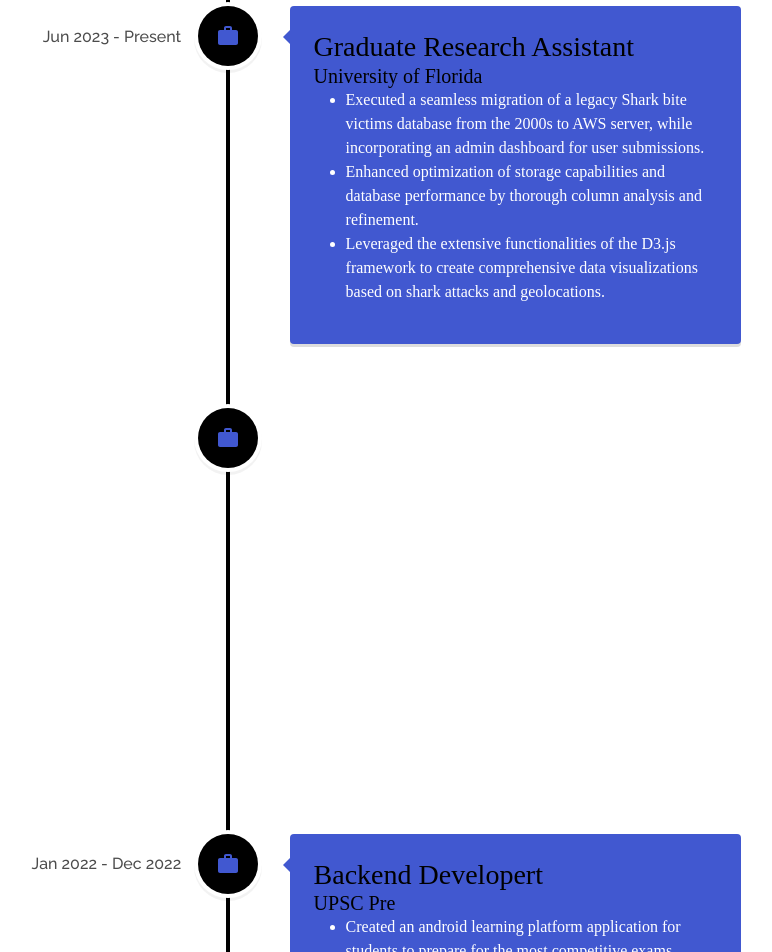
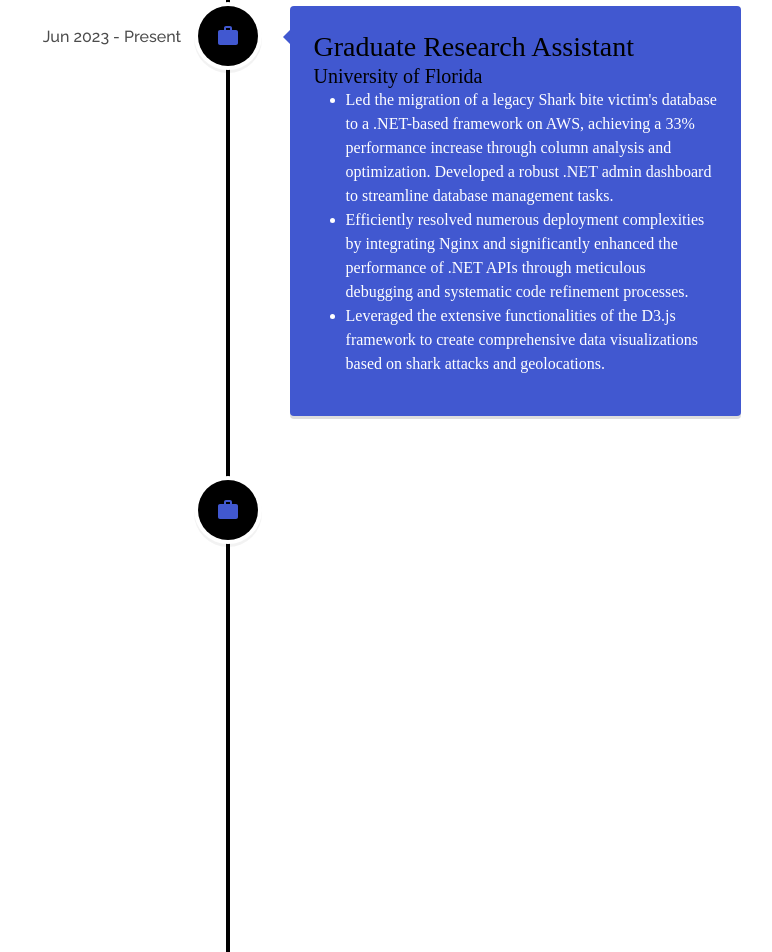
Before and after one commit to vamsi3379/Portfolio, a React (Create React App) app: page / in a window 1280 px wide. Shown: the part 3103-4055 px from the top of the page, without its empty margins (412-1184 px from the left). Built offline with nearby package versions, Linux system fonts and the light colour scheme; a web font is replaced by a local one.

Commit message:
Few Changes

```diff
--- a/src/components/Aboutpage/Experience.jsx
+++ b/src/components/Aboutpage/Experience.jsx
@@ -33,8 +33,8 @@
                 <h3 className="vertical-timeline-element-title" style={{color:"black", fontFamily:"aveneir next"}}>Graduate Research Assistant</h3>
                 <h5 className="vertical-timeline-element-subtitle" style={{color:"black", fontFamily:"aveneir next"}}>University of Florida</h5>
                 <ul>
-                  <li style={{fontFamily:"aveneir next"}}> Executed a seamless migration of a legacy Shark bite victims database from the 2000s to AWS server, while incorporating an admin dashboard for user submissions.</li>
-                  <li style={{fontFamily:"aveneir next"}}> Enhanced optimization of storage capabilities and database performance by thorough column analysis and refinement.</li>
+                  <li style={{fontFamily:"aveneir next"}}> Led the migration of a legacy Shark bite victim's database to a .NET-based framework on AWS, achieving a 33% performance increase through column analysis and optimization. Developed a robust .NET admin dashboard to streamline database management tasks.</li>
+                  <li style={{fontFamily:"aveneir next"}}> Efficiently resolved numerous deployment complexities by integrating Nginx and significantly enhanced the performance of .NET APIs through meticulous debugging and systematic code refinement processes.</li>
                   <li style={{fontFamily:"aveneir next"}}>Leveraged the extensive functionalities of the D3.js framework to create comprehensive data visualizations based on shark attacks and geolocations.</li>
                 </ul>
             </VerticalTimelineElement>
@@ -52,9 +52,10 @@
                 <h3 className="vertical-timeline-element-title" style={{color:"black", fontFamily:"aveneir next"}}>Graduate Student Assistant</h3>
                 <h5 className="vertical-timeline-element-subtitle" style={{color:"black", fontFamily:"aveneir next"}}>University of Florida (Malt Group)</h5>
                 <ul>
-                  <li style={{fontFamily:"aveneir next"}}>Streamlined the sensor data for 100+ traffic intersections in large scale cities like Orlando for efficient real-time traffic monitoring.</li>
-                  <li style={{fontFamily:"aveneir next"}}>Harnessed technologies like Node.js, React, Express.js, PostgreSQL, AWS Cloud and Auth0 to design and develop a fully functional web application.</li>
-                  <li style={{fontFamily:"aveneir next"}}>Employed a high-availability deployment strategy using Kubernetes and Docker services on AWS, ensuring 0 downtime and seamless updates across multiple cluster nodes.</li>
+                  <li style={{fontFamily:"aveneir next"}}>Crafted a dynamic .NET web dashboard interfacing with Kafka data streams and AWS S3 storage solutions, ensuring real-time data accessibility and management.</li>
+                  <li style={{fontFamily:"aveneir next"}}>Engineered a .NET and React based real-time traffic monitoring platform, processing and analyzing sensor data across over 100 intersections in major urban hubs like Orlando, featuring Auth0 security integration and live data visualization.</li>
+                  <li style={{fontFamily:"aveneir next"}}>Developed and maintained a robust CI/CD pipeline utilizing Jenkins and Docker within the .NET framework, achieving a 90% reduction in deployment downtime and enhancing operational efficiency.</li>
+                   <li style={{fontFamily:"aveneir next"}}>Guaranteed continuous service availability and eliminated downtime by implementing a strategic .NET deployment strategy with Nginx and Docker on AWS, enabling fluid updates across a distributed network infrastructure.</li>
                 </ul>
             </VerticalTimelineElement>
             <VerticalTimelineElement
```
